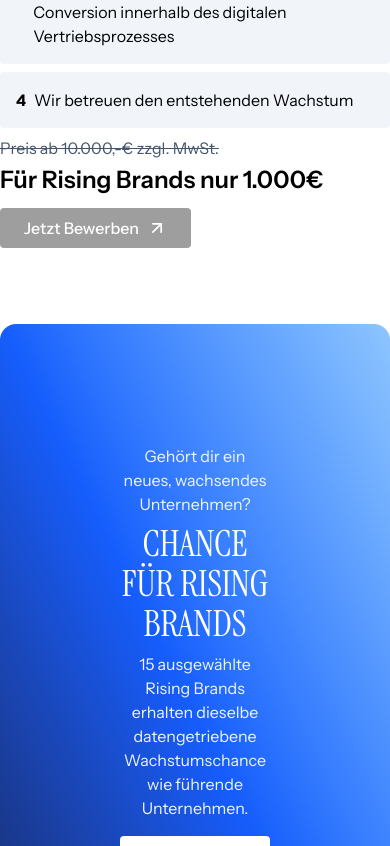
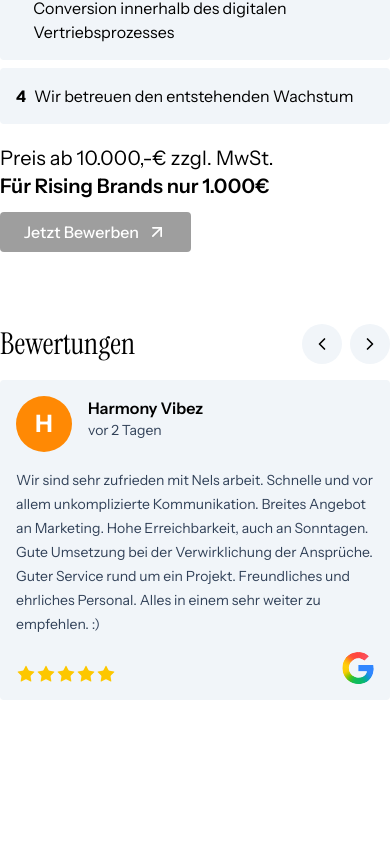
Before and after one commit to wickypopo/ads-economy, a React (Vite) app: page /ads-optimierung in a window 390 px wide. Shown: the part 3658-4504 px from the top of the page. Built offline with nearby package versions, Linux system fonts and the light colour scheme; grey boxes are pictures that could not be loaded.

Commit message:
slider added

```diff
--- /dev/null
+++ b/src/components/Reviews.jsx
@@ -0,0 +1,165 @@
+import { useEffect, useRef, useState } from "react";
+import { Star, ChevronLeft, ChevronRight } from "lucide-react";
+import { motion } from "framer-motion";
+import { reviews } from "../data/Ads";
+
+const colors = [
+  "bg-red-400",
+  "bg-orange-400",
+  "bg-amber-400",
+  "bg-yellow-400",
+  "bg-lime-400",
+  "bg-green-400",
+  "bg-emerald-400",
+  "bg-teal-400",
+  "bg-cyan-400",
+  "bg-sky-400",
+  "bg-blue-400",
+  "bg-indigo-400",
+  "bg-violet-400",
+  "bg-purple-400",
+  "bg-fuchsia-400",
+  "bg-pink-400",
+  "bg-rose-400",
+];
+
+export default function Reviews() {
+  const [currentIndex, setCurrentIndex] = useState(0);
+  const [slideWidth, setSlideWidth] = useState(0);
+  const [visibleSlides, setVisibleSlides] = useState(1);
+
+  const cardRef = useRef(null);
+
+  useEffect(() => {
+    function updateSliderValues() {
+      if (!cardRef.current) return;
+
+      const width = cardRef.current.offsetWidth;
+      const gap = 16;
+
+      setSlideWidth(width + gap);
+
+      if (window.innerWidth >= 1024) {
+        setVisibleSlides(4);
+      } else if (window.innerWidth >= 768) {
+        setVisibleSlides(2);
+      } else {
+        setVisibleSlides(1);
+      }
+    }
+
+    updateSliderValues();
+
+    window.addEventListener("resize", updateSliderValues);
+
+    return () => window.removeEventListener("resize", updateSliderValues);
+  }, []);
+
+  const maxIndex = Math.max(reviews.length - visibleSlides, 0);
+
+  useEffect(() => {
+    const interval = setInterval(() => {
+      setCurrentIndex((prev) => {
+        if (prev >= maxIndex) return 0;
+        return prev + 1;
+      });
+    }, 4000);
+
+    return () => clearInterval(interval);
+  }, [maxIndex]);
+
+  function nextSlide() {
+    setCurrentIndex((prev) => {
+      if (prev >= maxIndex) return 0;
+      return prev + 1;
+    });
+  }
+
+  function prevSlide() {
+    setCurrentIndex((prev) => {
+      if (prev <= 0) return maxIndex;
+      return prev - 1;
+    });
+  }
+
+  return (
+    <section className="w-full max-w-[1200px] relative overflow-hidden">
+      <div className="flex items-center justify-between mb-4">
+        <span className="text-3xl font-semibold instrument">Bewertungen</span>
+
+        <div className="flex gap-2">
+          <button
+            onClick={prevSlide}
+            className="size-10 rounded-full bg-slate-100 flex items-center justify-center hover:bg-slate-200 transition"
+          >
+            <ChevronLeft size={20} />
+          </button>
+
+          <button
+            onClick={nextSlide}
+            className="size-10 rounded-full bg-slate-100 flex items-center justify-center hover:bg-slate-200 transition"
+          >
+            <ChevronRight size={20} />
+          </button>
+        </div>
+      </div>
+
+      <motion.div
+        className="flex gap-4"
+        animate={{
+          x: -currentIndex * slideWidth,
+        }}
+        transition={{
+          duration: 0.45,
+          ease: "easeOut",
+        }}
+      >
+        {reviews.map((item, index) => {
+          const color = colors[index % colors.length];
+
+          return (
+            <div
+              key={item.id}
+              ref={index === 0 ? cardRef : null}
+              className="flex-shrink-0 w-full md:w-[calc(50%-8px)] lg:w-[calc(25%-12px)] bg-slate-100 p-4 rounded gap-4 flex flex-col relative justify-between min-h-[320px]"
+            >
+              <div className="flex flex-col gap-4">
+                <div className="flex gap-4">
+                  <div
+                    className={`size-14 ${color} rounded-full flex justify-center items-center text-white font-bold text-2xl flex-shrink-0`}
+                  >
+                    {item.name.slice(0, 1)}
+                  </div>
+
+                  <div className="flex flex-col">
+                    <span className="font-semibold">{item.name}</span>
+                    <span className="text-sm text-slate-700">{item.date}</span>
+                  </div>
+                </div>
+
+                <span className="text-sm text-slate-700 leading-6">
+                  {item.text}
+                </span>
+              </div>
+
+              <div className="flex">
+                {Array.from({ length: item.rating }).map((_, index) => (
+                  <Star
+                    key={index}
+                    className="fill-yellow-400 stroke-none"
+                    size={20}
+                  />
+                ))}
+              </div>
+
+              <img
+                src="/google.svg"
+                className="size-8 absolute right-4 bottom-4"
+              />
+            </div>
+          );
+        })}
+      </motion.div>
+    </section>
+  );
+}
--- a/src/data/Ads.js
+++ b/src/data/Ads.js
@@ -197,114 +197,133 @@ export const reviews = [
     id: 1,
     name: "LaDtheK",
     rating: 5,
+    date: "vor einem Tag",
     text: "Ich bin mit den Leistungen von Herrn Bonifer sehr zufrieden. Man merkt schnell, dass er trotz seiner jungen Jahre sein Handwerk versteht. Er zeigte sehr viel Engagement mir gegenüber, um meine Wünsche zu verwirklichen. Mit seiner Hilfe und der seiner unzähligen Kontakte ließ sich für mich einiges ändern. Ich bleibe treuer Kunde!",
   },
   {
     id: 2,
     name: "Harmony Vibez",
     rating: 5,
+    date: "vor 2 Tagen",
     text: "Wir sind sehr zufrieden mit Nels arbeit. Schnelle und vor allem unkomplizierte Kommunikation. Breites Angebot an Marketing. Hohe Erreichbarkeit, auch an Sonntagen. Gute Umsetzung bei der Verwirklichung der Ansprüche. Guter Service rund um ein Projekt. Freundliches und ehrliches Personal. Alles in einem sehr weiter zu empfehlen. :)",
   },
   {
     id: 3,
     name: "Andre Freese",
     rating: 5,
+    date: "vor 3 Tagen",
     text: "Sehr kulanter Service, saubere Arbeit, freundliches Personal. Ich fühlte mich wirklich sehr gut aufgehoben und fachmännisch beraten. Kann ich jedem weiterempfehlen.",
   },
   {
     id: 4,
     name: "Ludi Birk",
     rating: 5,
+    date: "vor 5 Tagen",
     text: "Hab das Unternehmen ausprobiert und es hat alles reibungslos geklappt. Auf meine Fragen wurde auch schnell geantwortet. Email und Telefon. Gerne wieder :)",
   },
   {
     id: 5,
     name: "Kerim Sener",
     rating: 5,
+    date: "vor einer Woche",
     text: "Ich bin neu bei Nels und ich merke das mein content viel besser funktioniert und bin gespannt was wir noch zusammen erreichen 👍👍",
   },
   {
     id: 6,
     name: "Mike Mason",
     rating: 5,
+    date: "vor einer Woche",
     text: "Seit über einem Jahr erfolgreiche Zusammenarbeit! Vielen Dank für den professionellen Service! Freue mich auf alles, was noch kommt.",
   },
   {
     id: 7,
     name: "Paul Schwarz",
     rating: 5,
+    date: "vor 2 Wochen",
     text: "Top Marketing Unternehmen! Ich hatte tolle Ergebnisse und freue mich auf weitere Zusammenarbeit!",
   },
   {
     id: 8,
     name: "Code Mc",
     rating: 5,
+    date: "vor 2 Wochen",
     text: "So much wow. Nach drei wirklich enttäuschenden Versuchen, endlich ein guter Marketer, der mich mehr als nach vorne gebracht hat. Danke Herr Bonifer",
   },
   {
     id: 9,
     name: "Josh",
     rating: 5,
+    date: "vor 3 Wochen",
     text: "Sehr gute Betreuung und ein sehr übersichtliche Website",
   },
   {
     id: 10,
     name: "Janne Da",
     rating: 5,
+    date: "vor 3 Wochen",
     text: "Herr Bonifer arbeitet sehr professionell, weiter so. Danke!",
   },
   {
     id: 11,
     name: "Arne Bundtzen",
     rating: 5,
+    date: "vor einem Monat",
     text: "War sehr zufrieden mit der Leistung kann ich nur weiterempfehlen",
   },
   {
     id: 12,
     name: "Samet Töker",
     rating: 5,
+    date: "vor einem Monat",
     text: "War sehr begeistert vom Service, nur zum empfehlen 👍🏼",
   },
   {
     id: 13,
     name: "ceyhun karakaya",
     rating: 5,
+    date: "vor 2 Monaten",
     text: "sehr sehr guter service kann ich nur weiterempfehlen!!",
   },
   {
     id: 14,
     name: "Alexandre Music",
     rating: 5,
+    date: "vor 2 Monaten",
     text: "Top Agentur kann ich nur empfehlen!",
   },
   {
     id: 15,
     name: "Michael Kern",
     rating: 5,
+    date: "vor 3 Monaten",
     text: "Gute Jungs ist zu Empfehlen",
   },
   {
     id: 16,
     name: "Bew Chakka",
     rating: 5,
+    date: "vor 3 Monaten",
     text: "Kompetenter Service und gute Leistung",
   },
   {
     id: 17,
     name: "Raik Menzel",
     rating: 5,
+    date: "vor 4 Monaten",
     text: "Kompetente Hilfe im Bereich Marketing",
   },
   {
     id: 18,
     name: "Oliver Fertig",
     rating: 5,
+    date: "vor 5 Monaten",
     text: "Sehr empfehlenswert!!!",
   },
   {
     id: 19,
     name: "Dan",
     rating: 5,
+    date: "vor 6 Monaten",
     text: "Bin beeindruckt 🤙",
   },
 ];
--- a/src/pages/AdsOptimierung.jsx
+++ b/src/pages/AdsOptimierung.jsx
@@ -1,4 +1,9 @@
-import { adsOptimizationLocale, optimizationItems, kunden } from "../data/Ads";
+import {
+  adsOptimizationLocale,
+  optimizationItems,
+  kunden,
+  reviews,
+} from "../data/Ads";
 import { useLocale } from "../utils/useLocale";
 import {
   Square,
@@ -7,16 +12,17 @@ import {
   Cone,
   HeartHandshake,
   ArrowDown,
+  Star,
 } from "lucide-react";
 
 import Funnel from "../components/Funnel";
 import Button from "../components/Button";
 import Ticker from "../components/Ticker";
 import Slider from "../components/Slider";
+import Reviews from "../components/Reviews";
 
 export default function AdsOptimierung() {
   const { locale, setLocale, t } = useLocale();
-  console.log(adsOptimizationLocale[locale]);
 
   const map = optimizationItems.map((item) => (
     <div className="flex flex-shrink-0 bg-slate-100 px-4 py-8 rounded justify-between">
@@ -142,7 +148,7 @@ export default function AdsOptimierung() {
           <span className="text-slate-700 max-w-[600px]">
             {adsOptimizationLocale[locale].collaboration.text}
           </span>
-          <ul className="flex flex-col gap-2">
+          <ul className="flex flex-col gap-2 mb-4">
             {adsOptimizationLocale[locale].collaboration.items.map(
               (item, index) => (
                 <li
@@ -155,10 +161,10 @@ export default function AdsOptimierung() {
               ),
             )}
           </ul>
-          <span className="line-through text-slate-600">
+          <span className="text-xl leading-none">
             {adsOptimizationLocale[locale].collaboration.price}
           </span>
-          <span className="text-2xl font-semibold leading-none">
+          <span className="text-xl font-semibold leading-none">
             {adsOptimizationLocale[locale].collaboration.risingBrandsCta}
           </span>
           <div className="flex flex-col-reverse gap-2 mt-2">
@@ -189,6 +195,9 @@ export default function AdsOptimierung() {
           </div>
         </div>
         */}
+      </section>
+      <section className="w-full max-w-[1200px] flex gap-4">
+        <Reviews />
       </section>
 
       <section className="p-4 gap-4 w-full max-w-[1200px] p-30 bg-linear-to-tr from-blue-950 via-blue-600 to-blue-300 rounded-2xl relative shadow-xl flex flex-col items-center justify-center text-center">
@@ -243,12 +252,7 @@ export default function AdsOptimierung() {
           </div>{" "}
         </div>
       </section>
-      <section className="w-full max-w-[1200px] px-4 xl:px-0 flex flex-col gap-2 items-center">
-        <span className="text-slate-950 text-xl font-medium ">
-          {adsOptimizationLocale[locale].ticker.title}
-        </span>
-        <Ticker />
-      </section>
+
       {/*
         <section className="w-full max-w-[1200px] h-100 bg-blue-200"></section>
       <section className="w-full max-w-[1200px] h-100 flex gap-4">
```
Also changed, not shown: public/google.svg (added).
